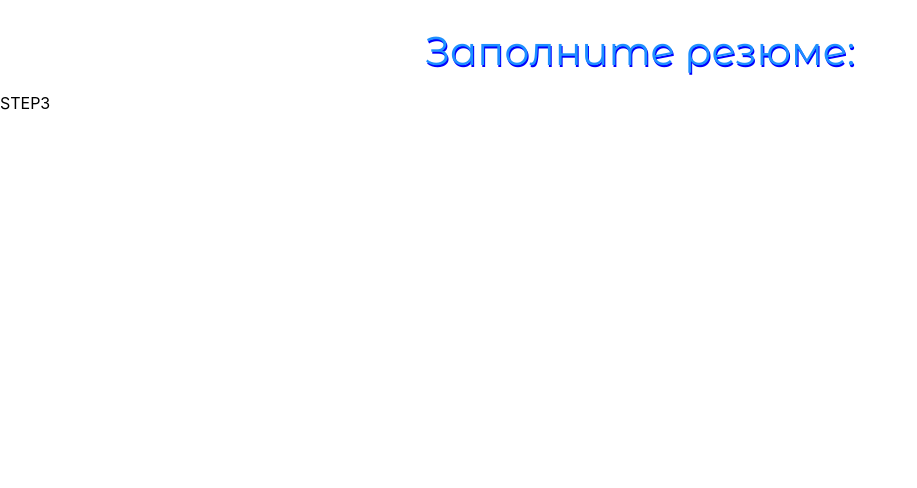
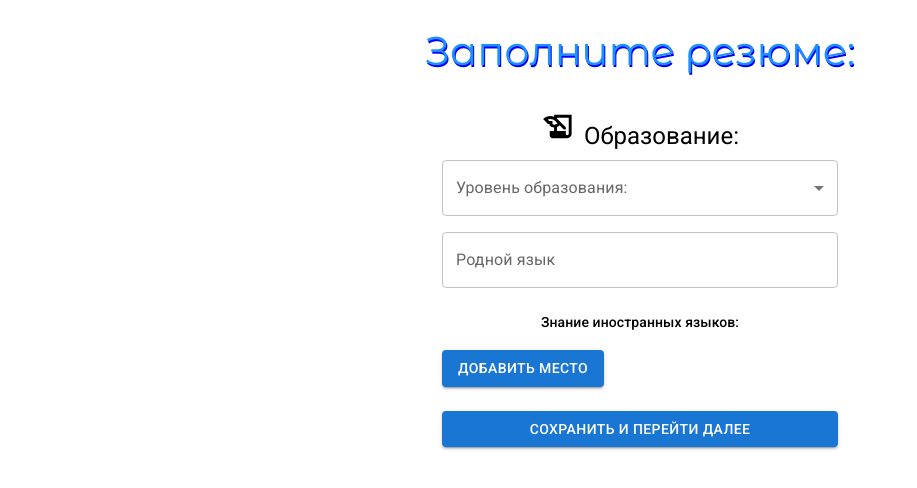
Before and after one commit to Vlad-Shaitanov/sigur_teast_task, a React (Create React App) app: page /step3 in a window 1280 px wide. Shown: the top 488 px of the page, without its empty margins (0-917 px from the left). Built offline with nearby package versions, Linux system fonts and the light colour scheme.

Commit message:
Step3. Type of education & native language fields

```diff
--- /dev/null
+++ b/src/components/ForeignLanguages/ForeignLanguages.js
@@ -0,0 +1,12 @@
+import React from "react";
+
+export const ForeignLanguages = ({
+  control,
+  name,
+  error,
+  watch,
+  register,
+  index,
+}) => {
+  return <div>Languages</div>;
+};
--- a/src/components/Step3/Step3.js
+++ b/src/components/Step3/Step3.js
@@ -1,5 +1,108 @@
-import React from "react";
+import React, { useState } from "react";
+import { MainContainer } from "../MainContainer/MainContainer";
+import { Form } from "../Form/Form";
+import { PrimaryButton } from "../PrimaryButton/PrimaryButton";
+import { Input } from "../Input/Input";
+import { ForeignLanguages } from "../ForeignLanguages/ForeignLanguages";
+import { useForm } from "react-hook-form";
+import { yupResolver } from "@hookform/resolvers/yup";
+import { useHistory } from "react-router-dom";
+import Typography from "@mui/material/Typography";
+import HistoryEduIcon from "@mui/icons-material/HistoryEdu";
+import InputLabel from "@mui/material/InputLabel";
+import MenuItem from "@mui/material/MenuItem";
+import FormControl from "@mui/material/FormControl";
+import Select from "@mui/material/Select";
+import Box from "@mui/material/Box";
+import Button from "@mui/material/Button";
 
 export const Step3 = () => {
-  return <div>STEP3</div>;
+  //Выбор вида образования
+  const [educ, setEduc] = React.useState("");
+  const handleEducation = (event) => {
+    setEduc(event.target.value);
+  };
+
+  //Добавление компонента с иностранными языками
+  const [lang, setLang] = useState([]);
+  const handleLanguage = () => {
+    setLang((prevState) => [...prevState, "new lang"]);
+  };
+
+  const history = useHistory();
+  const {
+    register,
+    handleSubmit,
+    control,
+    watch,
+    formState: { errors },
+  } = useForm({
+    mode: "onBlur", //Режим валидации(по событию)
+    // resolver: yupResolver(scheme), //Запуск внешнего метода проверки
+  });
+
+  const onSubmit = (data) => {
+    console.log("DATA", data);
+
+    //Переход к следующему шагу
+    // history.push("/result");
+    // console.log("ERRORS", errors);
+  };
+  return (
+    <MainContainer>
+      <Typography component="h2" variant="h5" sx={{ textAlign: "center" }}>
+        <HistoryEduIcon sx={{ mr: 1 }} fontSize="large" />
+        Образование:
+      </Typography>
+      <Form onSubmit={handleSubmit(onSubmit)}>
+        <FormControl fullWidth>
+          <InputLabel id="education-select-label">
+            Уровень образования:
+          </InputLabel>
+          <Select
+            {...register("educationType")}
+            labelId="education-select-label"
+            id="educationType"
+            value={educ}
+            label="Уровень образования"
+            name="educationType"
+            onChange={handleEducation}
+          >
+            <MenuItem value="middle">Среднее</MenuItem>
+            <MenuItem value="middleProf">Среднее профессиональное</MenuItem>
+            <MenuItem value="unfinishedHigher">Незаконченное высшее</MenuItem>
+            <MenuItem value="higherBachelor">Высшее(бакалавриат)</MenuItem>
+            <MenuItem value="higherMaster">Высшее(магистратура)</MenuItem>
+          </Select>
+        </FormControl>
+        <Input
+          control={control}
+          id="nativeLanguage"
+          name="nativeLanguage"
+          label="Родной язык"
+          error={errors}
+        />
+        <Box>
+          <Typography variant="subtitle2" align="center" sx={{ mb: 2, mt: 2 }}>
+            Знание иностранных языков:
+          </Typography>
+          {lang.map((place, indx) => (
+            <ForeignLanguages
+              control={control}
+              error={errors}
+              watch={watch}
+              register={register}
+              index={indx}
+              // key={uuidv4()}
+              key={indx}
+            />
+          ))}
+          <Button size="medium" variant="contained" onClick={handleLanguage}>
+            Добавить место
+          </Button>
+        </Box>
+        <PrimaryButton>Сохранить и перейти далее</PrimaryButton>
+      </Form>
+    </MainContainer>
+  );
 };
```
